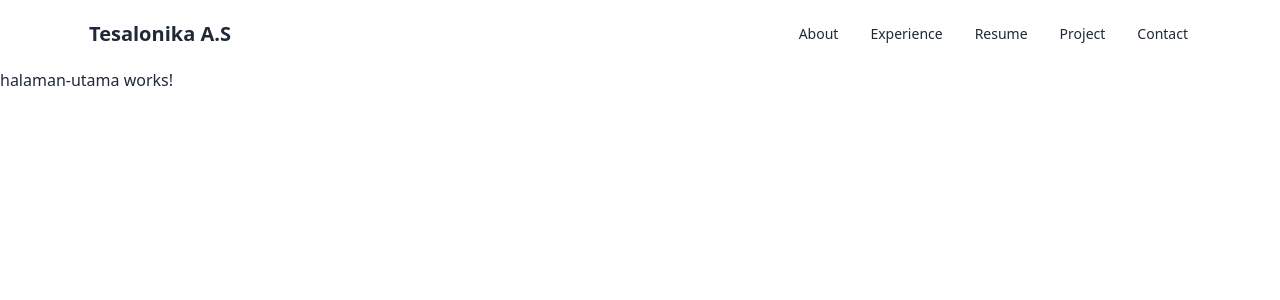
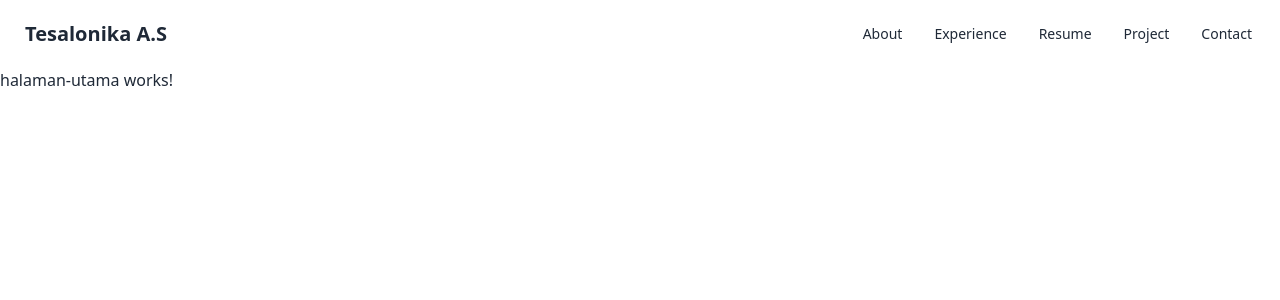
Before and after one commit to imtesalonika/portfolio-tesalonika, an Angular app: page / in a window 1280 px wide. Shown: the top 300 px of the page. Built offline with nearby package versions, Linux system fonts and the light colour scheme.

Commit message:
fixing bug

```diff
--- a/src/app/navbar/navbar.component.html
+++ b/src/app/navbar/navbar.component.html
@@ -1,4 +1,4 @@
-<div class="lg:px-16">
+<div>
   <div class="navbar bg-base-100">
     <div class="navbar-start">
       <div class="dropdown">
```
